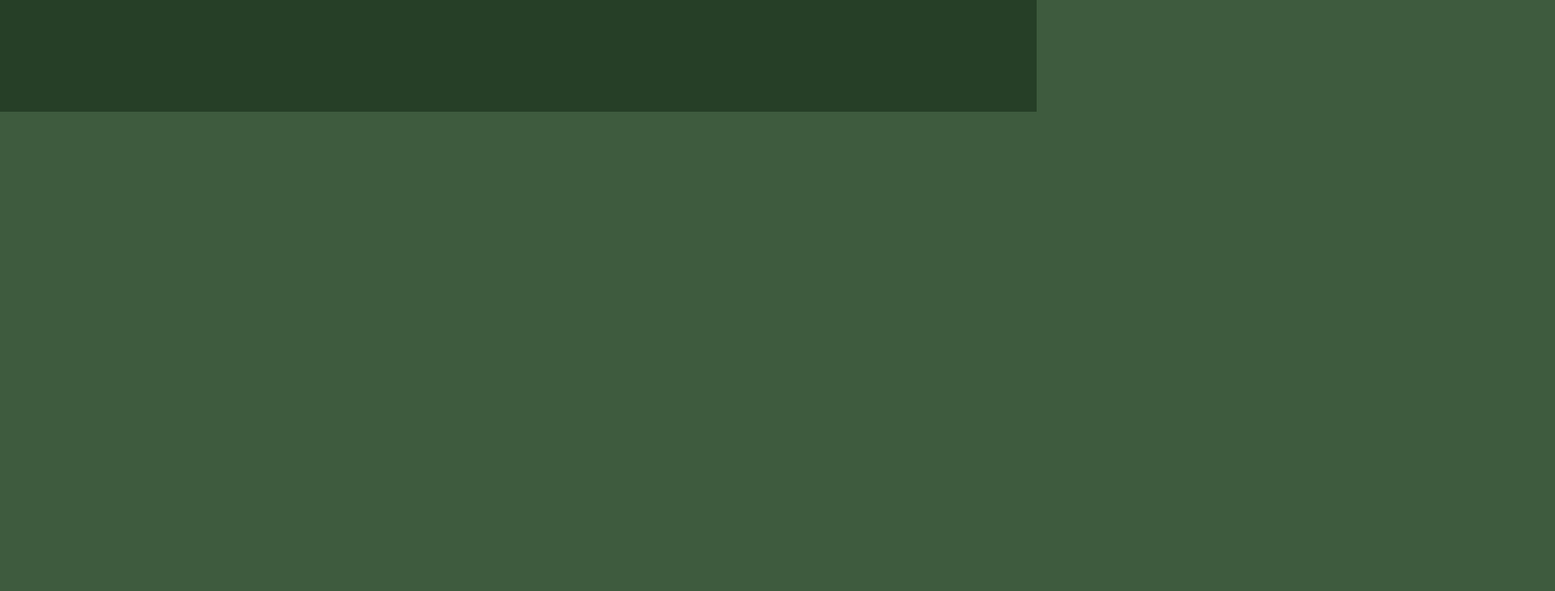
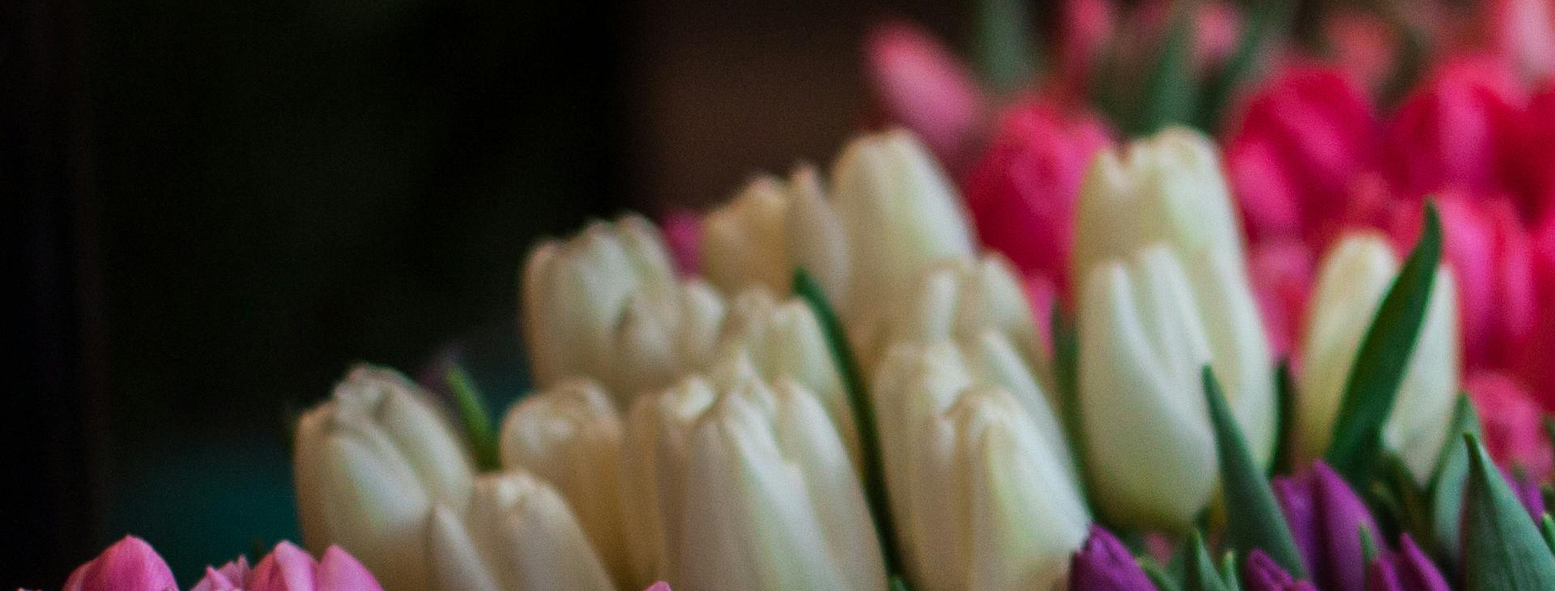
Before and after one commit to janboss3005-netizen/nora-s-flora, a plain HTML site: page index.html in a window 1280 px wide. Shown: the part 662-1392 px from the top of the page at 81% size, 1920 px wide, since content can reach past the window. Before the commit the page ends 800 px from the top, so only its background shows below. Drawn offline with Linux system fonts and the light colour scheme.

Commit message:
plaatje
ik heb een plaatje er in gezet

```diff
--- a/index.html
+++ b/index.html
@@ -23,6 +23,7 @@
         <center><h1>welkom bij Nora's Flora</h1></center>
         <center><p>De beste persoonlijke bouquette en bloemen van Zwolle
         </p></center>
+        <img src="pexels-jmark-250716.jpg" alt="Bloemen" class="bloemenfoto">
     </main>
 
     <footer class="contact-footer">
```
